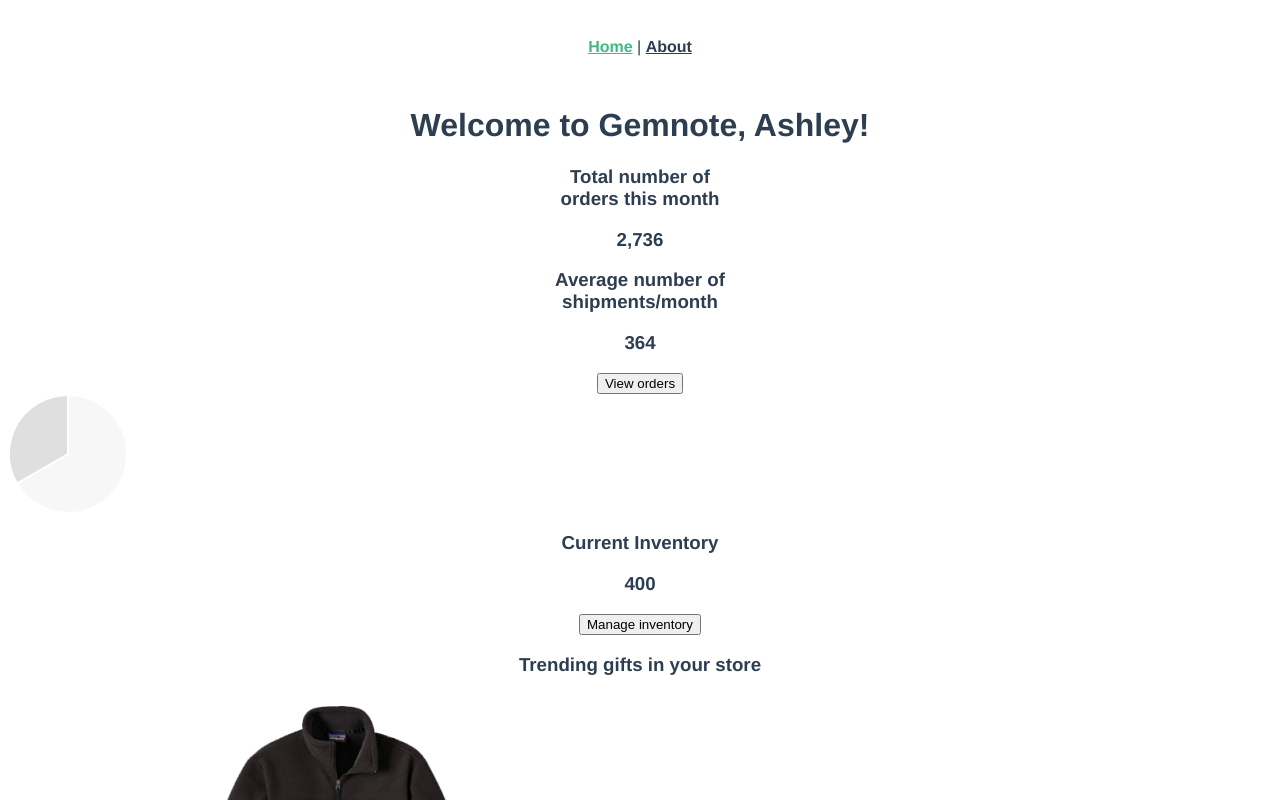
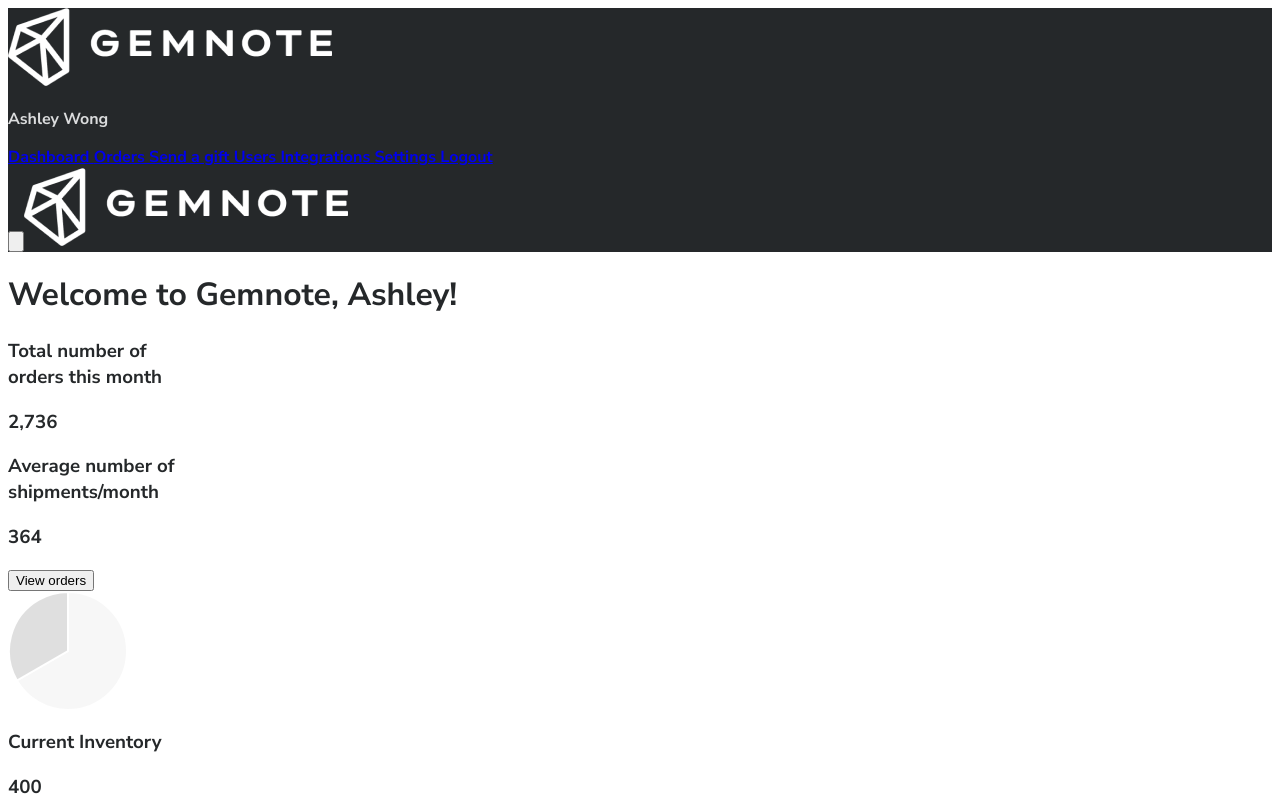
Before and after one commit to tewshi/gemnote-vue-assessment, a Vue app: page / in a window 1280 px wide. Shown: the top 800 px of the page. Built offline with nearby package versions, Linux system fonts and the light colour scheme.

Commit message:
chore: setup layout and sidenav

```diff
--- a/src/App.vue
+++ b/src/App.vue
@@ -1,32 +1,159 @@
 <template>
   <div id="app">
-    <div id="nav">
-      <router-link to="/">Home</router-link> |
-      <router-link to="/about">About</router-link>
+    <div class="grid grid-cols-12">
+      <transition
+        enter-class="opacity-0"
+        enter-active-class="ease-out transition-medium"
+        enter-to-class="opacity-100"
+        leave-class="opacity-100"
+        leave-active-class="ease-out transition-medium"
+        leave-to-class="opacity-0"
+      >
+        <div
+          v-show="isOpen && isMobile"
+          class="z-10 fixed inset-0 transition-opacity"
+        >
+          <div
+            @click="hideDrawer"
+            class="absolute inset-0 bg-black opacity-50"
+            tabindex="0"
+          ></div>
+        </div>
+      </transition>
+      <nav
+        id="nav"
+        class="col-span-2 h-full min-h-screen pt-8 px-7 pb-2 mb-3 lg:pt-12 lg:px-10 lg:pb-3 xl:pt-16 xl:px-14 xl:pb-4 divide-solid divide-y divide-gray-500 -- transform top-0 left-0 fixed xl:relative overflow-auto ease-in-out transition-all duration-300 z-30"
+        :class="isOpen ? 'translate-x-0' : '-translate-x-full'"
+      >
+        <div class="sidebar-top mb-6">
+          <router-link
+            to="/"
+            class="block text-left pb-6 xl:pt-4 hover:bg-black-200 mb-3 lg:mb-4 xl:mb-6"
+          >
+            <img src="./assets/logo.png" alt="Gemnote Logo" class="w-44" />
+          </router-link>
+          <p class="block text-left py-2">{{ username }}</p>
+        </div>
+        <div class="sidebar-nav pt-6">
+          <router-link
+            v-for="(menu, index) in menus"
+            :key="index"
+            :to="{ name: menu.to }"
+            @click.native="hideDrawer"
+            class="block text-left py-2 mb-2 hover:text-white"
+          >
+            {{ menu.title }}
+          </router-link>
+        </div>
+      </nav>
+      <div
+        class="col-span-12 xl:col-span-10 h-full min-h-screen transform top-0 ease-in-out transition-all duration-300"
+        :class="isMobile ? 'translate-y-0' : '-translate-y-20'"
+      >
+        <nav class="px-6 py-4 flex">
+          <button
+            class="mr-4 focus:outline-none"
+            aria-label="Open Menu"
+            @click="toggleDrawer"
+          >
+            <svg
+              fill="none"
+              stroke="currentColor"
+              stroke-linecap="round"
+              stroke-linejoin="round"
+              stroke-width="2"
+              viewBox="0 0 24 24"
+              class="w-8 h-8"
+            >
+              <path d="M4 6h16M4 12h16M4 18h16"></path>
+            </svg>
+          </button>
+          <router-link to="/" class="mx-auto block">
+            <img src="./assets/logo.png" alt="Gemnote Logo" class="h-10" />
+          </router-link>
+        </nav>
+        <div
+          class="pt-8 px-7 pb-2 mb-3 lg:pt-12 lg:px-10 lg:pb-3 xl:pt-16 xl:px-14 xl:pb-4"
+        >
+          <router-view />
+        </div>
+      </div>
     </div>
-    <router-view />
   </div>
 </template>
 
+<script>
+import { mapGetters } from "vuex";
+
+export default {
+  data() {
+    return {
+      menus: [
+        { title: "Dashboard", to: "home" },
+        { title: "Orders", to: "home" },
+        { title: "Send a gift", to: "home" },
+        { title: "Users", to: "home" },
+        { title: "Integrations", to: "home" },
+        { title: "Settings", to: "home" },
+        { title: "Logout", to: "home" },
+      ],
+      isOpen: false,
+      isMobile: false,
+    };
+  },
+  computed: {
+    ...mapGetters({
+      username: "username",
+    }),
+  },
+  methods: {
+    toggleDrawer() {
+      this.isOpen = !this.isOpen;
+    },
+    hideDrawer() {
+      this.isOpen = false;
+    },
+  },
+  watch: {
+    isOpen: {
+      immediate: true,
+      handler(isOpen) {
+        if (process.client) {
+          if (isOpen) document.body.style.setProperty("overflow", "hidden");
+          else document.body.style.removeProperty("overflow");
+        }
+      },
+    },
+  },
+  mounted() {
+    this.isMobile = window.innerWidth <= 1280;
+    this.isOpen = !this.isMobile;
+
+    document.addEventListener("keydown", (e) => {
+      if ((e.keyCode === 27 || e.code === "Escape") && this.isOpen) {
+        this.isOpen = false;
+      }
+    });
+
+    window.addEventListener("resize", (e) => {
+      this.isMobile = e.target.innerWidth <= 1280;
+      this.isOpen = !this.isMobile;
+    });
+  },
+};
+</script>
+
 <style lang="scss">
 #app {
-  font-family: Avenir, Helvetica, Arial, sans-serif;
+  font-family: "Nunito Sans", sans-seriff;
   -webkit-font-smoothing: antialiased;
   -moz-osx-font-smoothing: grayscale;
-  text-align: center;
-  color: #2c3e50;
+  color: #25282a;
 }
 
-#nav {
-  padding: 30px;
-
-  a {
-    font-weight: bold;
-    color: #2c3e50;
-
-    &.router-link-exact-active {
-      color: #42b983;
-    }
-  }
+nav {
+  background-color: #25282a;
+  color: #dbdcdd;
+  font-weight: 700;
 }
 </style>
```
